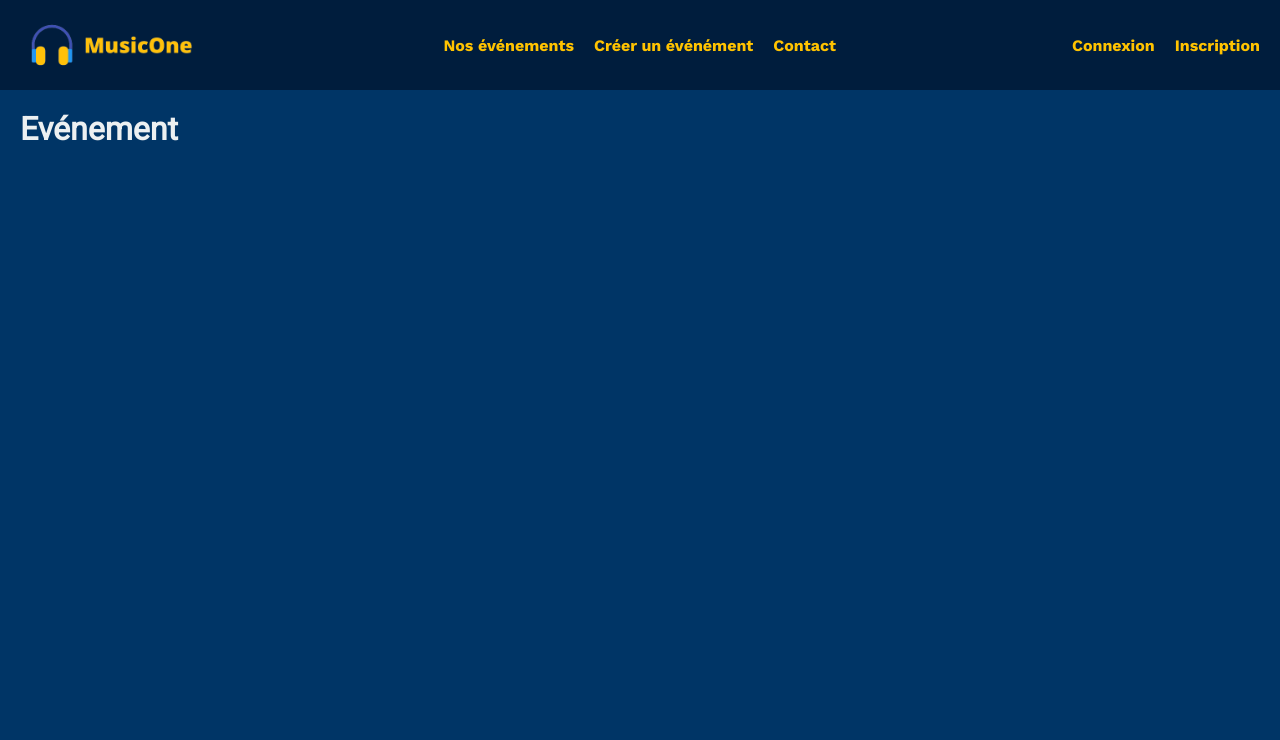
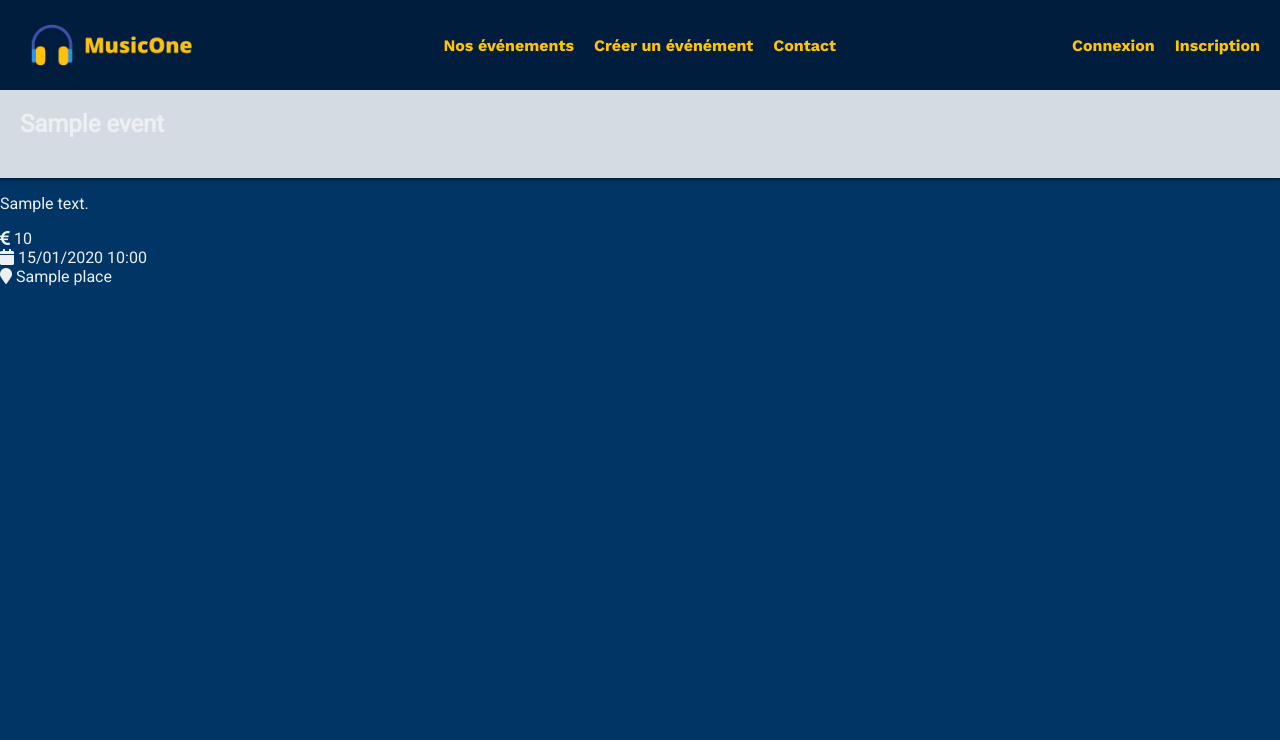
Before and after one commit to RobinStudo/music-one, a Symfony app: template templates/event/show.html.twig in a window 1280 px wide. Shown: the top 740 px of the page. Run offline with Twig, Linux system fonts and the light colour scheme; the template is opened without the code that fills it: most values are stand-ins (such as "Sample title", 1, 10 or a date in 2020); grey boxes marked "Sample" are stand-in pictures; style sheets or scripts are compiled from the project's sources; some libraries are stand-ins or nearby versions.

Commit message:
Single event page

```diff
--- a/assets/css/app.scss
+++ b/assets/css/app.scss
@@ -16,6 +16,10 @@ main{
     flex: 1;
     background-color: theme-color('secondary');
     padding: 20px;
+
+    &.no-padding{
+        padding: 0;
+    }
 }
 
 h1{
--- /dev/null
+++ b/assets/js/pages/event/show.js
@@ -0,0 +1 @@
+import "../../../css/pages/event/show.scss";
--- a/composer.json
+++ b/composer.json
@@ -42,7 +42,8 @@
         "symfony/web-link": "5.3.*",
         "symfony/webpack-encore-bundle": "^1.12",
         "symfony/yaml": "5.3.*",
-        "twig/extra-bundle": "^2.12|^3.0",
+        "twig/extra-bundle": "^3.3",
+        "twig/intl-extra": "^3.3",
         "twig/twig": "^2.12|^3.0"
     },
     "require-dev": {
--- a/templates/base.html.twig
+++ b/templates/base.html.twig
@@ -19,7 +19,7 @@
     <body>
         {% include "components/base/header.html.twig" %}
 
-        <main>
+        <main class="{% block mainClass %}{% endblock %}">
             {% block body %}{% endblock %}
         </main>
 
--- a/templates/event/index.html.twig
+++ b/templates/event/index.html.twig
@@ -37,7 +37,7 @@
                         </div>
                         <div>
                             <i class="fas fa-calendar"></i>
-                            {{ event.startAt|date('d/m/Y H:i') }}
+                            {{ event.startAt|format_datetime('long', 'short') }}
                         </div>
                         <div>
                             <i class="fas fa-map-marker"></i>
--- a/templates/event/show.html.twig
+++ b/templates/event/show.html.twig
@@ -1,7 +1,46 @@
 {% extends 'base.html.twig' %}
 
-{% block title %}Evénement - {{ parent() }}{% endblock %}
+{% block title %}{{ event.name }} - {{ parent() }}{% endblock %}
+
+{% block stylesheets %}
+    {{ parent() }}
+    {{ encore_entry_link_tags('event_show') }}
+    <style>
+        .event-view header{
+            background-image: url('{{ event.picture }}');
+        }
+    </style>
+{% endblock %}
+
+{% block javascripts %}
+    {{ parent() }}
+    {{ encore_entry_script_tags('event_show') }}
+{% endblock %}
+
+{% block mainClass %}no-padding{% endblock %}
 
 {% block body %}
-    <h1>Evénement</h1>
+    <section class="event-view">
+        <header>
+            <h1>{{ event.name }}</h1>
+        </header>
+
+        <div class="event-view__content">
+            <p>{{ event.description }}</p>
+            <aside>
+                <div>
+                    <i class="fas fa-euro-sign"></i>
+                    {{ event.price }}
+                </div>
+                <div>
+                    <i class="fas fa-calendar"></i>
+                    {{ event.startAt|date('d/m/Y H:i') }}
+                </div>
+                <div>
+                    <i class="fas fa-map-marker"></i>
+                    {{ event.place.label }}
+                </div>
+            </aside>
+        </div>
+    </section>
 {% endblock %}
--- a/webpack.config.js
+++ b/webpack.config.js
@@ -10,6 +10,8 @@ Encore
 
     .addEntry('app', './assets/js/app.js')
     .addEntry('event_index', './assets/js/pages/event/index.js')
+    .addEntry('event_show', './assets/js/pages/event/show.js')
+
 
     .splitEntryChunks()
     .enableSingleRuntimeChunk()
```
Also changed, not shown: assets/css/pages/event/index.scss (+6 -1 lines), assets/css/pages/event/show.scss (added, +24 -0 lines), src/Controller/EventController.php (+5 -2 lines), 3 other files.
